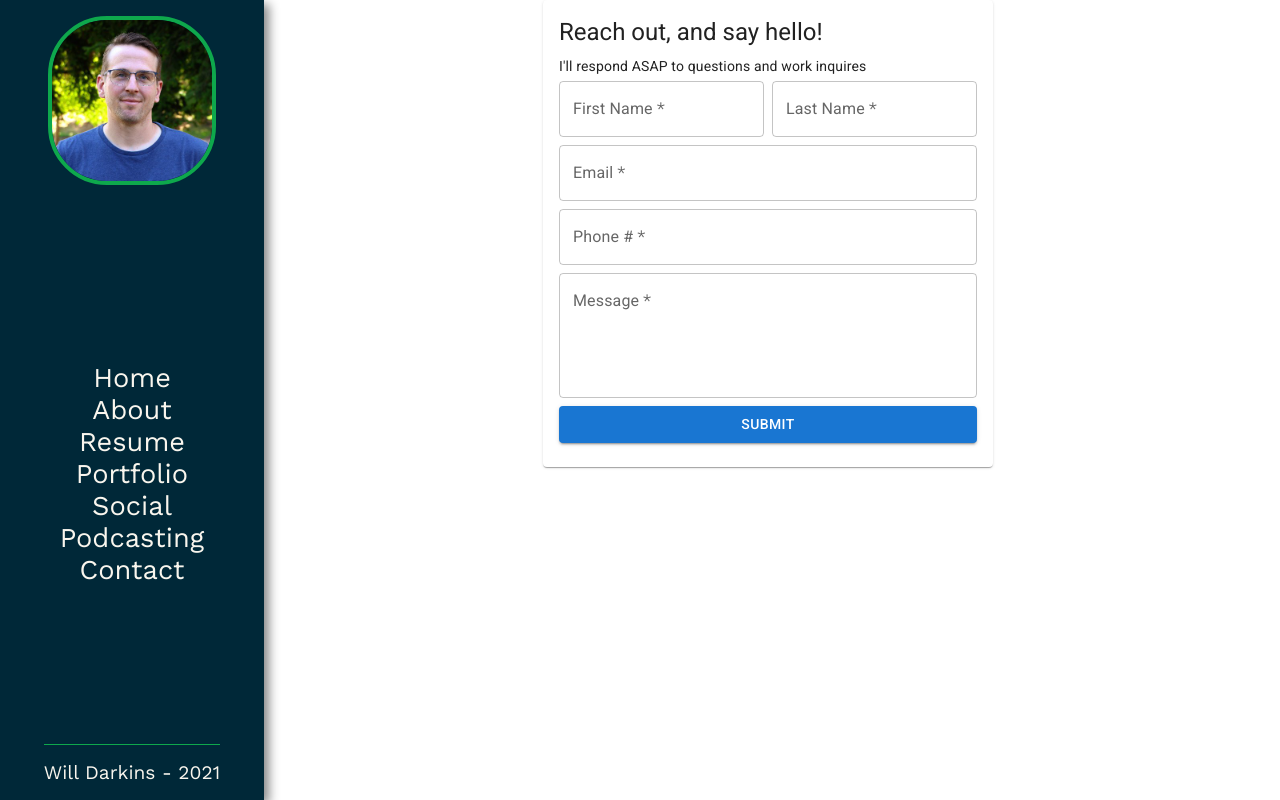
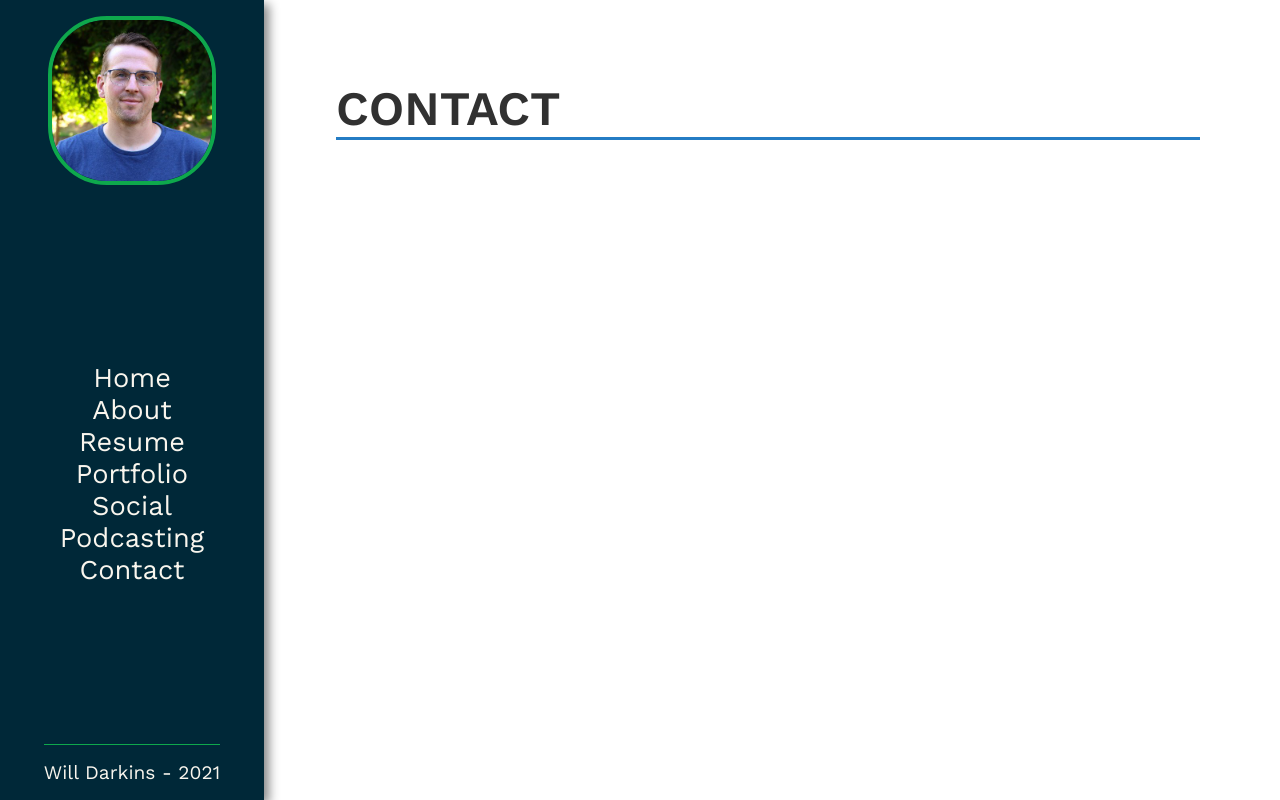
Before and after one commit to willdarkins/portfolio_darkins, a React (Create React App) app: page /contact in a window 1280 px wide. Built offline with nearby package versions, Linux system fonts and the light colour scheme; a web font is replaced by a local one.

Commit message:
added soem stuff to ContactPage.js

```diff
--- a/src/Pages/ContactPage.js
+++ b/src/Pages/ContactPage.js
@@ -1,11 +1,19 @@
-import React from 'react'
-import ContactForm from '../Components/ContactForm'
+import React from 'react';
+import styled from 'styled-components'
+import {MainLayout, InnerLayout} from '../Styles/Layout'
+import Title from '../Components/Title';
+// import ContactForm from '../Components/ContactForm'
+
+const ContactStyles = styled.section`
+
+`
 
 function Contact() {
     return (
-        <>
-            <ContactForm />
-        </>
+        <MainLayout>
+            <Title title={'Contact'} />
+            {/* <ContactForm /> */}
+        </MainLayout>
     )
 }
 
```
